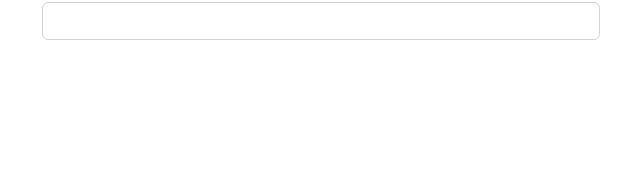
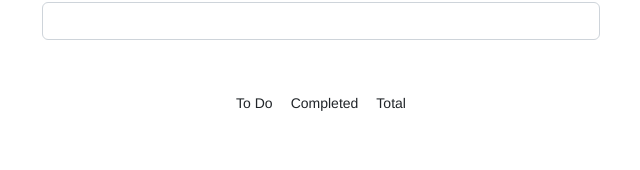
Before and after one commit to yses9296/Vue.js_2022, a Vue app in the folder vue_project/todo/: page / in a window 1280 px wide. Shown: the part 130-300 px from the top of the page, without its empty margins (319-959 px from the left). Built offline with nearby package versions, Linux system fonts and the light colour scheme.

Commit message:
2022-07-27

```diff
--- a/vue_project/todo/src/App.vue
+++ b/vue_project/todo/src/App.vue
@@ -5,14 +5,20 @@
         <h1 class="text-center mb-4">Todo Application</h1>
         <input type="text" class="form-control mb-4" v-model="userInput" @keyup.enter="addNewTodo">
 
-        <div class="list-group">
-          <template v-for="todo in activeTodoList()" :key="todo">
+        <div class="list-group mb-4">
+          <template v-for="todo in activeTodoList" :key="todo">
             <button class="list-group-item text-left"  @click="toggleTodoState(todo)">
               {{ todo.label }}
             </button>
           </template>
+        </div>
 
+        <div class="text-right">
+          <button type="button" class="btn btn-sm" @click="changeCurrentState('active')">To Do</button>
+          <button type="button" class="btn btn-sm" @click="changeCurrentState('done')">Completed</button>
+          <button type="button" class="btn btn-sm" @click="changeCurrentState('all')">Total</button>
         </div>
+
       </div>
     </div>
   </div>
@@ -24,13 +30,16 @@
     data() {
       return {
         userInput: '',
-        todoList: []
+        todoList: [],
+        currentState: 'active'
       };
     },
+    computed: {
+      activeTodoList(){
+        return this.todoList.filter(todo => this.currentState === 'all' || todo.state === this.currentState);
+      }
+    },
     methods: {
-      activeTodoList(){
-        return this.todoList.filter(todo => todo.state === 'active');
-      },
       addNewTodo(){
         this.todoList.push({
           label: this.userInput,
@@ -40,6 +49,9 @@
       },
       toggleTodoState(todo){
         todo.state = todo.state == 'active' ? 'done' : 'active';
+      },
+      changeCurrentState(state){
+        this.currentState = state;
       }
     },
     component: {
```
